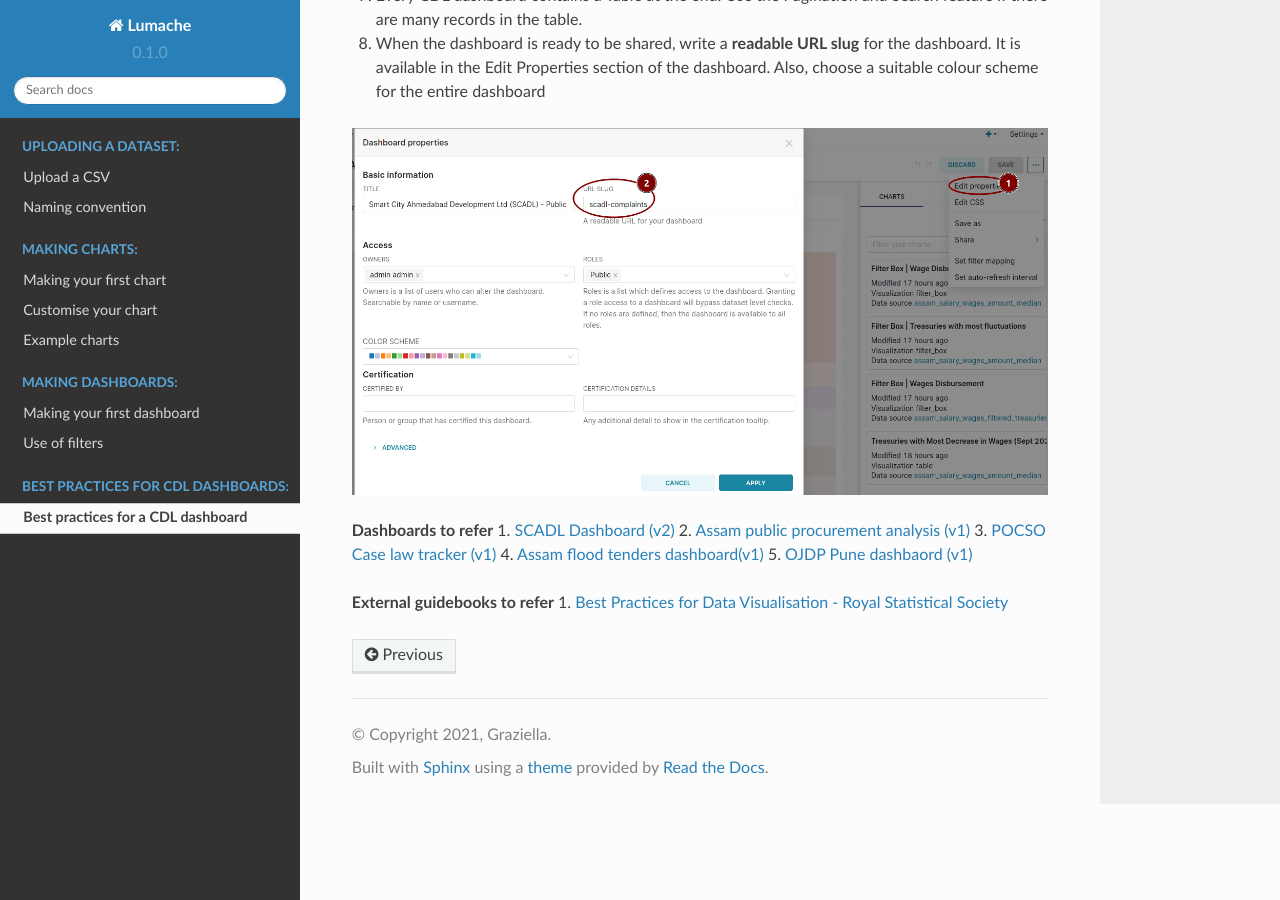
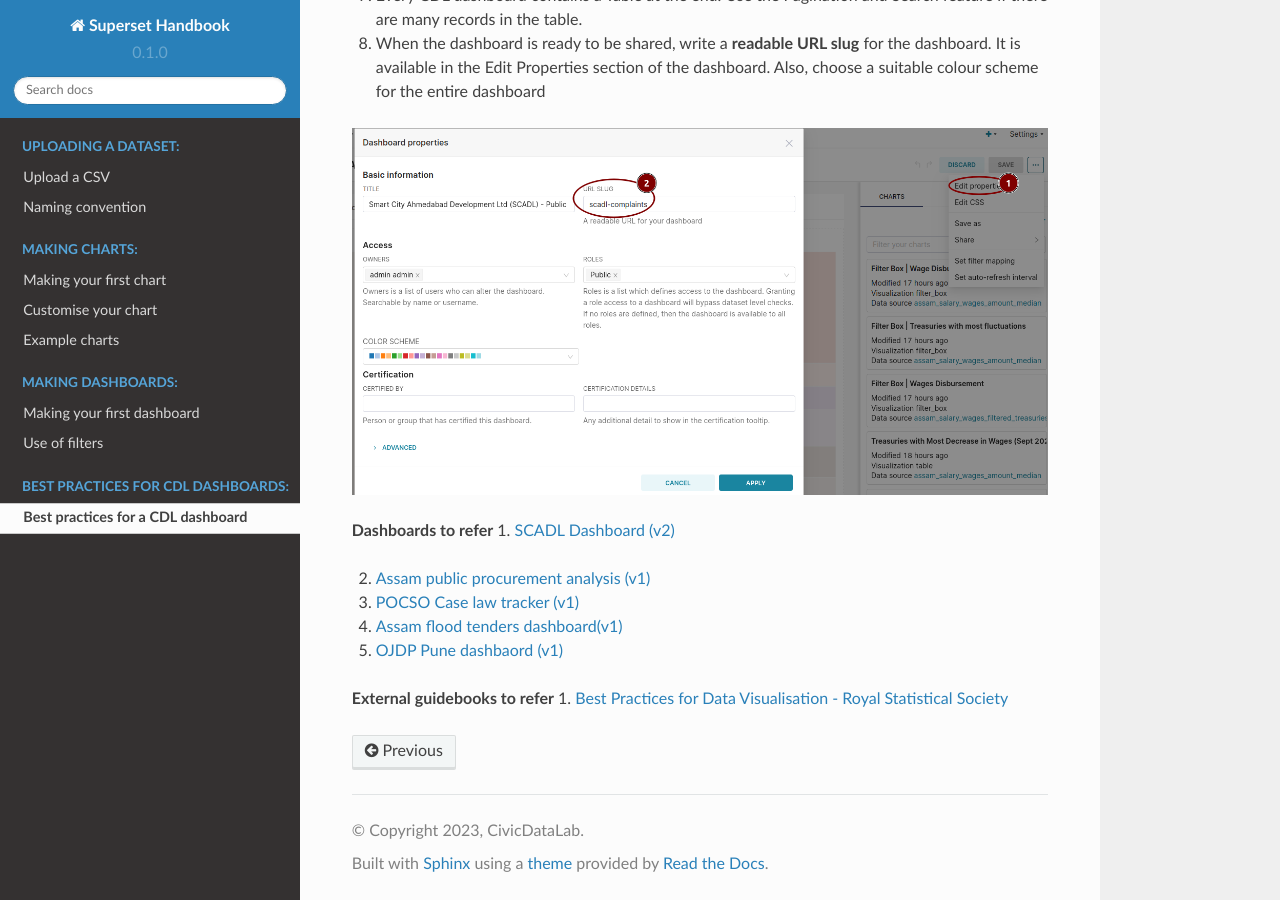
Before and after one commit to CivicDataLab/Superset_handbook, a Sphinx documentation site: the page built from docs/source/best_practices/best_practices.rst, in a window 1280 px wide and 900 px high, scrolled down 1318 px. Built offline with Sphinx 7.4.7 and the Read the Docs theme 2.0.0, drawn with Linux system fonts in a browser that asks for light colours; pages that are not in the unit, such as notebooks, are missing from menus.

Commit message:
Update RSS handbook

```diff
--- a/docs/source/best_practices/best_practices.rst
+++ b/docs/source/best_practices/best_practices.rst
@@ -28,9 +28,13 @@ Best practices for a CDL dashboard
 
 **Dashboards to refer**
 1. `SCADL Dashboard (v2) <https://supersetv2.civicdatalab.in/superset/dashboard/p/Z7VEka2NRKQ/>`_
+
 2. `Assam public procurement analysis (v1) <https://superset.civicdatalab.in/superset/dashboard/assam-procure-analysis/>`_
+
 3. `POCSO Case law tracker (v1) <https://superset.civicdatalab.in/superset/dashboard/52/>`_
+
 4. `Assam flood tenders dashboard(v1) <https://superset.civicdatalab.in/superset/dashboard/flood-tenders-assam/>`_
+
 5. `OJDP Pune dashbaord (v1) <https://superset.civicdatalab.in/superset/dashboard/ojdp-pune/>`_
 
 **External guidebooks to refer**
--- a/docs/source/conf.py
+++ b/docs/source/conf.py
@@ -2,9 +2,9 @@
 
 # -- Project information
 
-project = 'Lumache'
-copyright = '2021, Graziella'
-author = 'Graziella'
+project = 'Superset Handbook'
+copyright = '2023, CivicDataLab'
+author = 'CivicDataLab'
 
 release = '0.1'
 version = '0.1.0'
```
